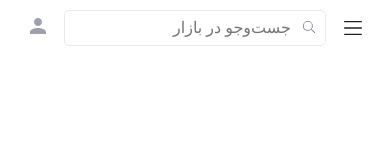
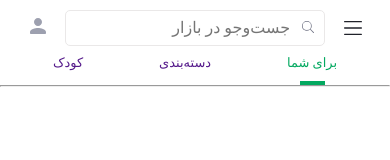
Before and after one commit to PVZMF/Design_cafebazaar.ir, a website built with Parcel: page index.html in a window 390 px wide. Built offline with nearby package versions, Linux system fonts and the light colour scheme.

Commit message:
index.html, style.css> Added menubar**

```diff
--- a/assets/style.css
+++ b/assets/style.css
@@ -10,7 +10,10 @@
     box-sizing: border-box;
     direction: rtl;
 }
-
+hr{
+    margin: 0;
+    padding: 0;
+}
 .root{
     --color-primary: #03a960;
     --text-primary: #2a2a2a;
@@ -27,6 +30,8 @@
         width: 100%;
         display: block;
     }
+
+    /* Begin Header Mobile theme */
     .header__tools{
         height: 56px;
         position: relative;
@@ -44,7 +49,7 @@
         align-items: center;
         justify-content:stretch;
         height: 2.25rem;
-        padding:0 0.5rem 0 1rem;
+        padding:0 0.5rem 0 0;
         border: 1px solid #eae8e8;
         border-radius: 5px;
         cursor:text;
@@ -76,15 +81,53 @@
     }
     .icon__user{
         border: 0;
+        border-radius: 50px;
         width: 36px;
         height: 36px;
         padding: 0.5rem 0.6rem 0 0;
     }
     .icon__user:hover{
-        border-radius: 50px;
         background: #f6f5f5;
-        border: 0;
     }
+    /* End Header Mobile theme */
+
+    /* Begin Menubar Mobile theme */
+    .menubar ul{
+        display: flex;
+        flex-direction: row;
+        align-items:center;
+        justify-content: space-around;
+        list-style-type: none;
+        padding: 0 15px 0 15px;
+        font-size: small;
+        margin: 0;
+    }
+    .menubar ul li{
+    }
+    .menubar a{
+        outline: none;
+        text-decoration: none;
+    }
+    .menuitem{
+        display: flex;
+        justify-content: end;
+        flex-direction: column;
+        align-items: center;
+    }
+    .menuitem span{
+        content: "";
+        width: 25px;
+        height: 4px;
+        background: #03a960;
+        margin-top: 10px;
+        visibility: hidden;
+    }
+    .item--selected span, .item--selected li{
+        visibility: visible;
+        color: #03a960;
+    }
+    /* End Menubar Mobile theme*/
+
 }
 
 @media only screen and (min-width: 640px) {
--- a/index.html
+++ b/index.html
@@ -10,6 +10,8 @@
 
 </head>
 <body>
+
+<!--Begin Header-->
     <div class="header">
         <div class="container">
             <div class="header__tools">
@@ -30,6 +32,27 @@
             </div>
         </div>
     </div>
+<!--End Header-->
+
+<!--Begin Menubar-->
+    <div class="menubar">
+        <ul>
+            <div class="menuitem item--selected">
+                <a href=""><li>برای شما</li></a>
+                <span></span>
+            </div>
+            <div class="menuitem">
+                <a href=""><li>دسته&zwnj;بندی&zwnj;</li></a>
+                <span></span>
+            </div>
+            <div class="menuitem">
+                <a href=""><li>کودک</li></a>
+                <span></span>
+            </div>
+        </ul>
+        <hr>
+    </div>
+<!--End Menubar-->
     <script src="https://kit.fontawesome.com/8c6a788c6e.js" crossorigin="anonymous"></script>
 </body>
 </html>
```
